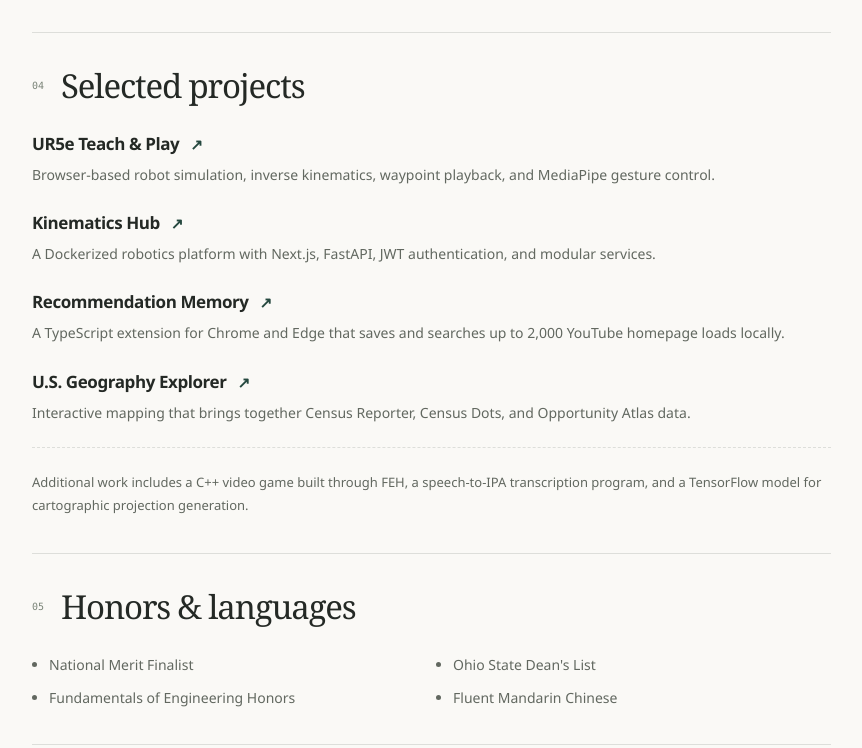
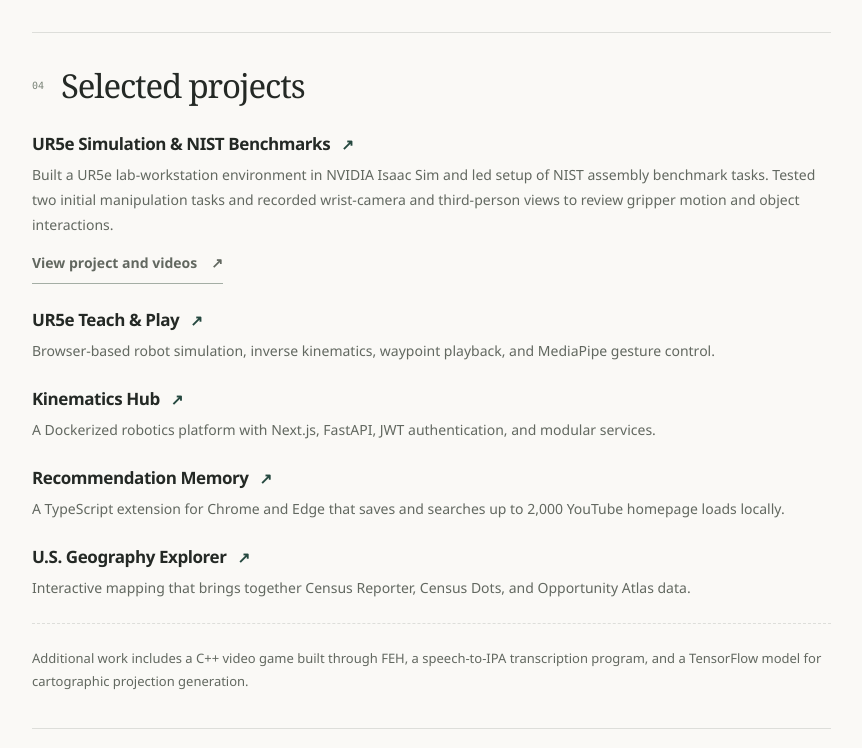
Before and after one commit to pekingperson/pekingperson.github.io, a plain HTML site: page resume.html in a window 1280 px wide. Shown: the part 1980-2728 px from the top of the page, without its empty margins (369-1231 px from the left). Drawn offline with Linux system fonts and the light colour scheme.

Commit message:
Add UR5e NIST benchmark project to resume page

```diff
--- a/resume.html
+++ b/resume.html
@@ -30,7 +30,9 @@
         </section>
         <section class="resume-section" id="education" aria-labelledby="education-title"><div class="resume-section-heading"><span>02</span><h2 id="education-title">Education</h2></div><article class="education-entry"><div class="experience-meta"><span>Expected May 2028</span><span>Columbus, Ohio</span></div><h3>The Ohio State University</h3><p class="role">College of Engineering</p><p>B.S. in Computer Science and Engineering<br>Minor in Robotics and Autonomous Systems</p><p>Fundamentals of Engineering Honors</p><p class="coursework"><span>Coursework</span>Computer Vision, AI Survey</p></article></section>
         <section class="resume-section" id="skills" aria-labelledby="skills-title"><div class="resume-section-heading"><span>03</span><h2 id="skills-title">Technical skills</h2></div><dl class="skill-list"><div><dt>Programming</dt><dd>Python, C++, Java, TypeScript, MATLAB</dd></div><div><dt>Software development</dt><dd>Next.js, FastAPI, Docker, Git / GitHub, JWT authentication, Chrome / Edge extensions</dd></div><div><dt>AI &amp; machine learning</dt><dd>TensorFlow, Vision Transformers, parameter-efficient fine-tuning, Weights &amp; Biases</dd></div><div><dt>Robotics &amp; engineering</dt><dd>Isaac Sim, Ubuntu Linux, robot calibration, teleoperation, CAD, Onshape, SolidWorks</dd></div></dl></section>
-        <section class="resume-section" id="resume-projects" aria-labelledby="resume-projects-title"><div class="resume-section-heading"><span>04</span><h2 id="resume-projects-title">Selected projects</h2></div><div class="resume-project"><h3><a href="./#ur5e">UR5e Teach &amp; Play <span aria-hidden="true">↗</span></a></h3><p>Browser-based robot simulation, inverse kinematics, waypoint playback, and MediaPipe gesture control.</p></div><div class="resume-project"><h3><a href="./#kinematics">Kinematics Hub <span aria-hidden="true">↗</span></a></h3><p>A Dockerized robotics platform with Next.js, FastAPI, JWT authentication, and modular services.</p></div><div class="resume-project"><h3><a href="./#memory">Recommendation Memory <span aria-hidden="true">↗</span></a></h3><p>A TypeScript extension for Chrome and Edge that saves and searches up to 2,000 YouTube homepage loads locally.</p></div><div class="resume-project"><h3><a href="./#geography">U.S. Geography Explorer <span aria-hidden="true">↗</span></a></h3><p>Interactive mapping that brings together Census Reporter, Census Dots, and Opportunity Atlas data.</p></div><p class="additional-work">Additional work includes a C++ video game built through FEH, a speech-to-IPA transcription program, and a TensorFlow model for cartographic projection generation.</p></section>
+        <section class="resume-section" id="resume-projects" aria-labelledby="resume-projects-title"><div class="resume-section-heading"><span>04</span><h2 id="resume-projects-title">Selected projects</h2></div>
+          <div class="resume-project"><h3><a href="./#ur5e-simulation">UR5e Simulation &amp; NIST Benchmarks <span aria-hidden="true">↗</span></a></h3><p>Built a UR5e lab-workstation environment in NVIDIA Isaac Sim and led setup of NIST assembly benchmark tasks. Tested two initial manipulation tasks and recorded wrist-camera and third-person views to review gripper motion and object interactions.</p><p><a class="text-link" href="./#ur5e-simulation">View project and videos <span aria-hidden="true">↗</span></a></p></div>
+          <div class="resume-project"><h3><a href="./#ur5e">UR5e Teach &amp; Play <span aria-hidden="true">↗</span></a></h3><p>Browser-based robot simulation, inverse kinematics, waypoint playback, and MediaPipe gesture control.</p></div><div class="resume-project"><h3><a href="./#kinematics">Kinematics Hub <span aria-hidden="true">↗</span></a></h3><p>A Dockerized robotics platform with Next.js, FastAPI, JWT authentication, and modular services.</p></div><div class="resume-project"><h3><a href="./#memory">Recommendation Memory <span aria-hidden="true">↗</span></a></h3><p>A TypeScript extension for Chrome and Edge that saves and searches up to 2,000 YouTube homepage loads locally.</p></div><div class="resume-project"><h3><a href="./#geography">U.S. Geography Explorer <span aria-hidden="true">↗</span></a></h3><p>Interactive mapping that brings together Census Reporter, Census Dots, and Opportunity Atlas data.</p></div><p class="additional-work">Additional work includes a C++ video game built through FEH, a speech-to-IPA transcription program, and a TensorFlow model for cartographic projection generation.</p></section>
         <section class="resume-section" id="honors" aria-labelledby="honors-title"><div class="resume-section-heading"><span>05</span><h2 id="honors-title">Honors &amp; languages</h2></div><ul class="honors-list"><li>National Merit Finalist</li><li>Ohio State Dean's List</li><li>Fundamentals of Engineering Honors</li><li>Fluent Mandarin Chinese</li></ul></section>
       </div>
     </div>
```
